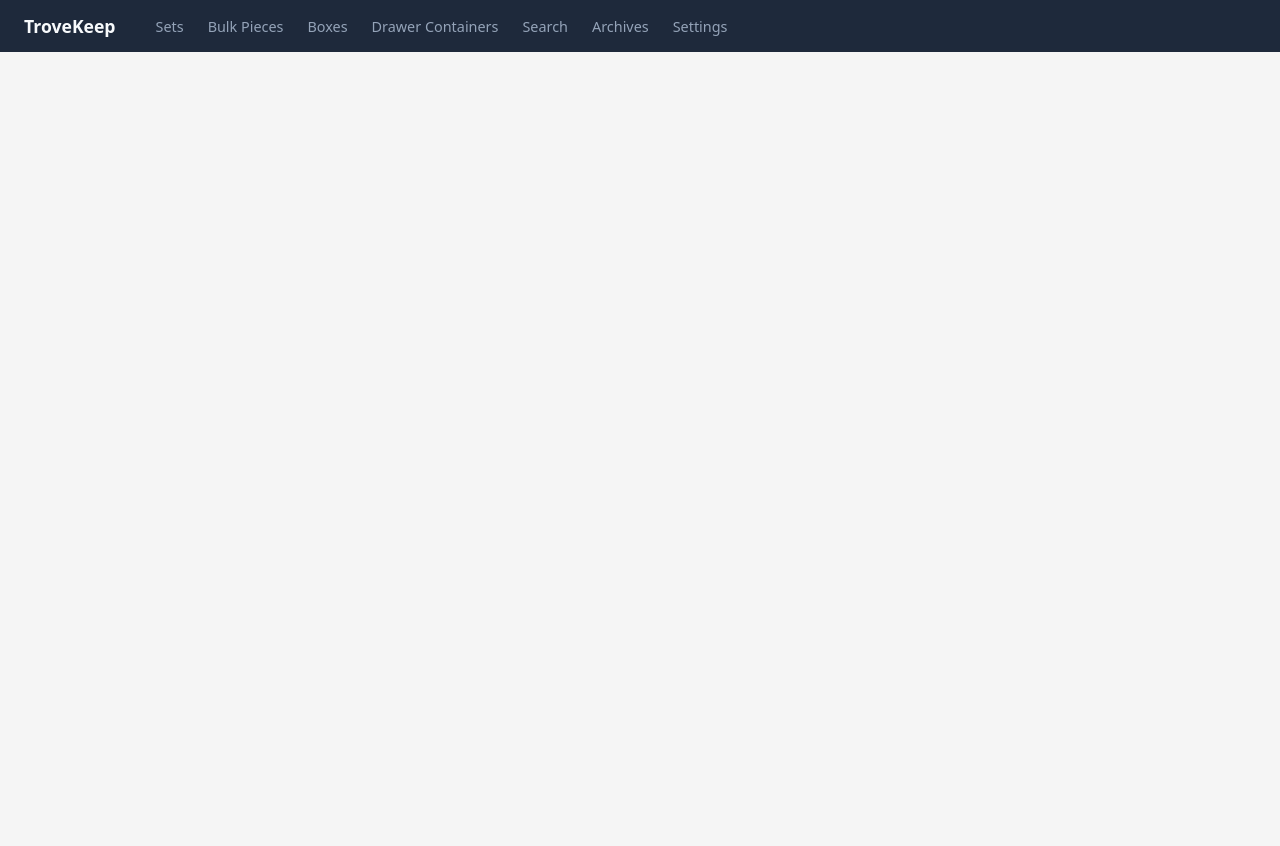
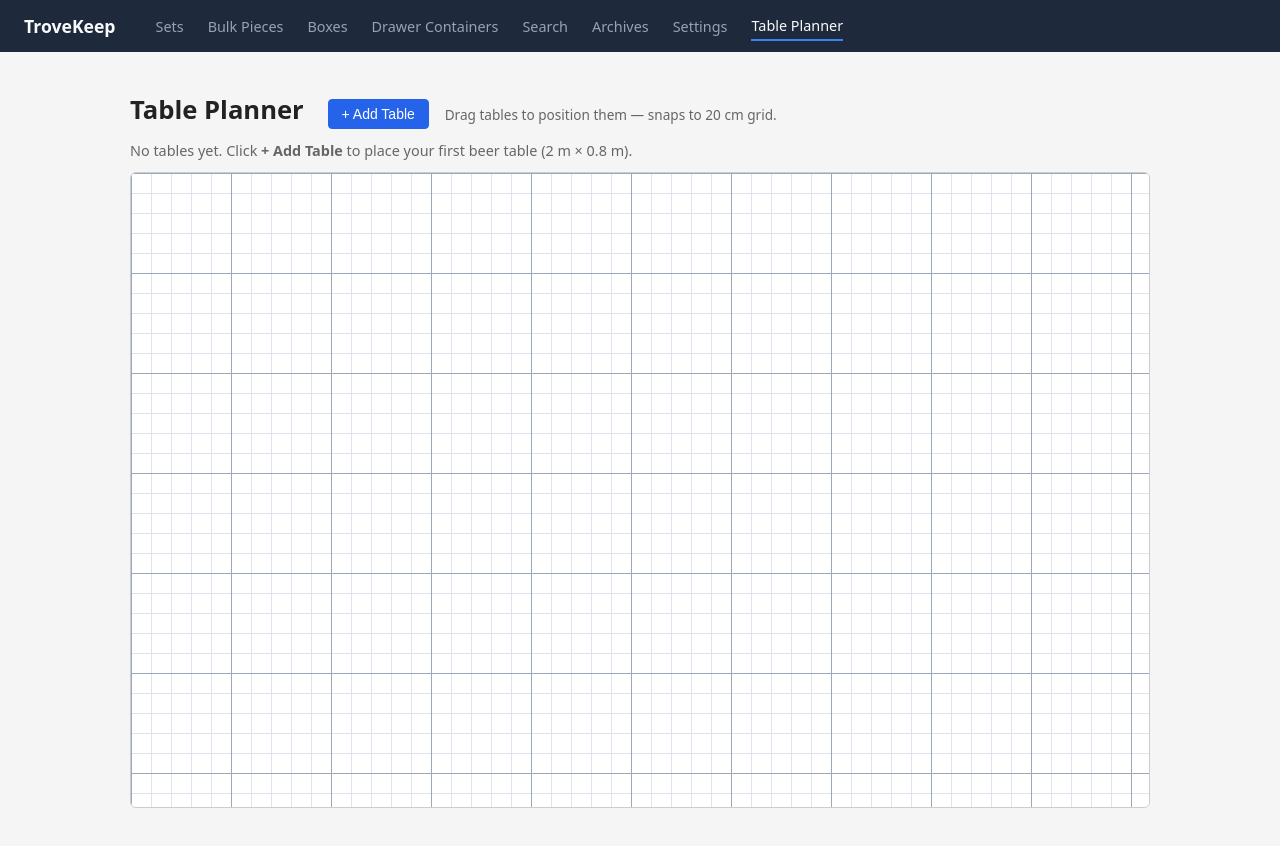
Before and after one commit to batspriggan/TroveKeep, a Vue app in the folder ui/: page /table-planner in a window 1280 px wide. Before the commit the page ends 800 px from the top, so only its background shows below. Built offline with nearby package versions, Linux system fonts and the light colour scheme.

Commit message:
first iteration of table planner with Claude

```diff
--- a/ui/src/components/AppNav.vue
+++ b/ui/src/components/AppNav.vue
@@ -8,6 +8,7 @@
     <RouterLink to="/search">Search</RouterLink>
     <RouterLink to="/archives">Archives</RouterLink>
     <RouterLink to="/settings">Settings</RouterLink>
+    <RouterLink to="/table-planner">Table Planner</RouterLink>
   </nav>
 </template>
 
--- a/ui/src/router/index.js
+++ b/ui/src/router/index.js
@@ -12,6 +12,7 @@ import DrawerDetail from '../views/drawers/DrawerDetail.vue'
 import SearchView from '../views/SearchView.vue'
 import ArchivesView from '../views/ArchivesView.vue'
 import SettingsView from '../views/SettingsView.vue'
+import TablePlannerView from '../views/TablePlannerView.vue'
 
 const routes = [
   { path: '/', redirect: '/sets' },
@@ -27,6 +28,7 @@ const routes = [
   { path: '/search', component: SearchView },
   { path: '/archives', component: ArchivesView },
   { path: '/settings', component: SettingsView },
+  { path: '/table-planner', component: TablePlannerView },
 ]
 
 export default createRouter({
--- /dev/null
+++ b/ui/src/views/TablePlannerView.vue
@@ -0,0 +1,252 @@
+<script setup>
+import { ref } from 'vue'
+
+// Scale: 100 px = 1 m
+// Table: 2 m × 0.8 m  →  200 px × 80 px
+// Snap grid: 20 px = 20 cm
+const SCALE    = 100
+const TABLE_W  = 2 * SCALE       // 200 px
+const TABLE_H  = 0.8 * SCALE     // 80 px
+const SNAP     = 20              // px
+const CANVAS_W = 3000            // 30 m wide
+const CANVAS_H = 2000            // 20 m tall
+
+const tables = ref([])
+let nextId = 1
+
+const draggingId = ref(null)
+
+function addTable() {
+  const offset = (tables.value.length % 8) * SNAP * 2
+  tables.value.push({
+    id: nextId,
+    label: `Table ${nextId}`,
+    x: SNAP + offset,
+    y: SNAP + offset,
+  })
+  nextId++
+}
+
+function removeTable(id) {
+  tables.value = tables.value.filter(t => t.id !== id)
+}
+
+// Plain object — not reactive, doesn't need to be
+let _drag = null
+
+function startDrag(e, table) {
+  if (e.button !== 0) return
+  e.preventDefault()
+  draggingId.value = table.id
+  _drag = {
+    id: table.id,
+    startMouseX: e.clientX,
+    startMouseY: e.clientY,
+    startX: table.x,
+    startY: table.y,
+  }
+  window.addEventListener('mousemove', onMove)
+  window.addEventListener('mouseup', onUp)
+}
+
+function onMove(e) {
+  if (!_drag) return
+  const t = tables.value.find(t => t.id === _drag.id)
+  if (!t) return
+  const rawX = _drag.startX + (e.clientX - _drag.startMouseX)
+  const rawY = _drag.startY + (e.clientY - _drag.startMouseY)
+  t.x = Math.max(0, Math.min(CANVAS_W - TABLE_W, Math.round(rawX / SNAP) * SNAP))
+  t.y = Math.max(0, Math.min(CANVAS_H - TABLE_H, Math.round(rawY / SNAP) * SNAP))
+}
+
+function onUp() {
+  _drag = null
+  draggingId.value = null
+  window.removeEventListener('mousemove', onMove)
+  window.removeEventListener('mouseup', onUp)
+}
+</script>
+
+<template>
+  <div class="planner-page">
+    <div class="planner-header">
+      <h1>Table Planner</h1>
+      <div class="toolbar">
+        <button class="primary" @click="addTable">+ Add Table</button>
+        <span class="hint">Drag tables to position them &mdash; snaps to 20 cm grid.</span>
+      </div>
+    </div>
+
+    <p v-if="tables.length === 0" class="empty-hint">
+      No tables yet. Click <strong>+ Add Table</strong> to place your first beer table (2 m &times; 0.8 m).
+    </p>
+
+    <div class="canvas-wrap">
+      <div
+        class="canvas"
+        :style="{ width: CANVAS_W + 'px', height: CANVAS_H + 'px' }"
+      >
+        <div
+          v-for="t in tables"
+          :key="t.id"
+          class="table-item"
+          :class="{ active: draggingId === t.id }"
+          :style="{ left: t.x + 'px', top: t.y + 'px', width: TABLE_W + 'px', height: TABLE_H + 'px' }"
+          @mousedown="startDrag($event, t)"
+        >
+          <button class="remove-btn" @mousedown.stop @click="removeTable(t.id)" title="Remove">✕</button>
+          <span class="table-label">{{ t.label }}</span>
+          <span class="table-dims">2 m &times; 0.8 m</span>
+        </div>
+
+        <div class="scale-bar">
+          <div class="scale-line"></div>
+          <span>1 m</span>
+        </div>
+      </div>
+    </div>
+  </div>
+</template>
+
+<style scoped>
+.planner-page {
+  display: flex;
+  flex-direction: column;
+  height: calc(100vh - 52px);
+  padding: 1rem 1.5rem 0;
+  box-sizing: border-box;
+}
+
+.planner-header {
+  display: flex;
+  align-items: baseline;
+  gap: 1.5rem;
+  margin-bottom: 0.75rem;
+  flex-wrap: wrap;
+}
+
+.planner-header h1 {
+  margin: 0;
+}
+
+.toolbar {
+  display: flex;
+  align-items: center;
+  gap: 1rem;
+}
+
+.hint {
+  font-size: 0.85rem;
+  color: #666;
+}
+
+.empty-hint {
+  font-size: 0.9rem;
+  color: #666;
+  margin-bottom: 0.75rem;
+}
+
+.canvas-wrap {
+  flex: 1;
+  overflow: auto;
+  border: 1px solid #ccc;
+  border-radius: 6px;
+  background: #e8ecf0;
+  margin-bottom: 1rem;
+}
+
+.canvas {
+  position: relative;
+  background-color: #fff;
+  /* Major grid lines every 100 px = 1 m (darker) */
+  /* Minor grid lines every 20 px = 20 cm (lighter) */
+  background-image:
+    linear-gradient(to right,  #9aa8bb 1px, transparent 1px),
+    linear-gradient(to bottom, #9aa8bb 1px, transparent 1px),
+    linear-gradient(to right,  #dde4ef 1px, transparent 1px),
+    linear-gradient(to bottom, #dde4ef 1px, transparent 1px);
+  background-size: 100px 100px, 100px 100px, 20px 20px, 20px 20px;
+}
+
+/* ── Table ───────────────────────────────────────────────────── */
+.table-item {
+  position: absolute;
+  background: linear-gradient(160deg, #a0714f 0%, #7a5030 100%);
+  border: 2px solid #4e3010;
+  border-radius: 4px;
+  cursor: grab;
+  user-select: none;
+  display: flex;
+  flex-direction: column;
+  align-items: center;
+  justify-content: center;
+  gap: 3px;
+  box-shadow: 0 2px 8px rgba(0, 0, 0, 0.25);
+  transition: box-shadow 0.1s;
+}
+
+.table-item.active {
+  cursor: grabbing;
+  box-shadow: 0 8px 20px rgba(0, 0, 0, 0.4);
+  z-index: 10;
+}
+
+.table-label {
+  font-size: 0.75rem;
+  font-weight: 700;
+  color: #fff;
+  pointer-events: none;
+  text-shadow: 0 1px 2px rgba(0, 0, 0, 0.4);
+}
+
+.table-dims {
+  font-size: 0.63rem;
+  color: rgba(255, 255, 255, 0.7);
+  pointer-events: none;
+}
+
+.remove-btn {
+  position: absolute;
+  top: 3px;
+  right: 4px;
+  background: rgba(0, 0, 0, 0.2);
+  border: none;
+  border-radius: 3px;
+  color: #fff;
+  font-size: 0.55rem;
+  width: 15px;
+  height: 15px;
+  padding: 0;
+  line-height: 1;
+  cursor: pointer;
+  display: flex;
+  align-items: center;
+  justify-content: center;
+}
+
+.remove-btn:hover {
+  background: rgba(200, 30, 30, 0.75);
+}
+
+/* ── Scale bar ───────────────────────────────────────────────── */
+.scale-bar {
+  position: absolute;
+  bottom: 14px;
+  right: 18px;
+  display: flex;
+  flex-direction: column;
+  align-items: center;
+  gap: 2px;
+  font-size: 0.7rem;
+  color: #555;
+  pointer-events: none;
+}
+
+.scale-line {
+  width: 100px; /* = 1 m at current scale */
+  height: 3px;
+  background: #555;
+  border-left: 2px solid #555;
+  border-right: 2px solid #555;
+}
+</style>
```
